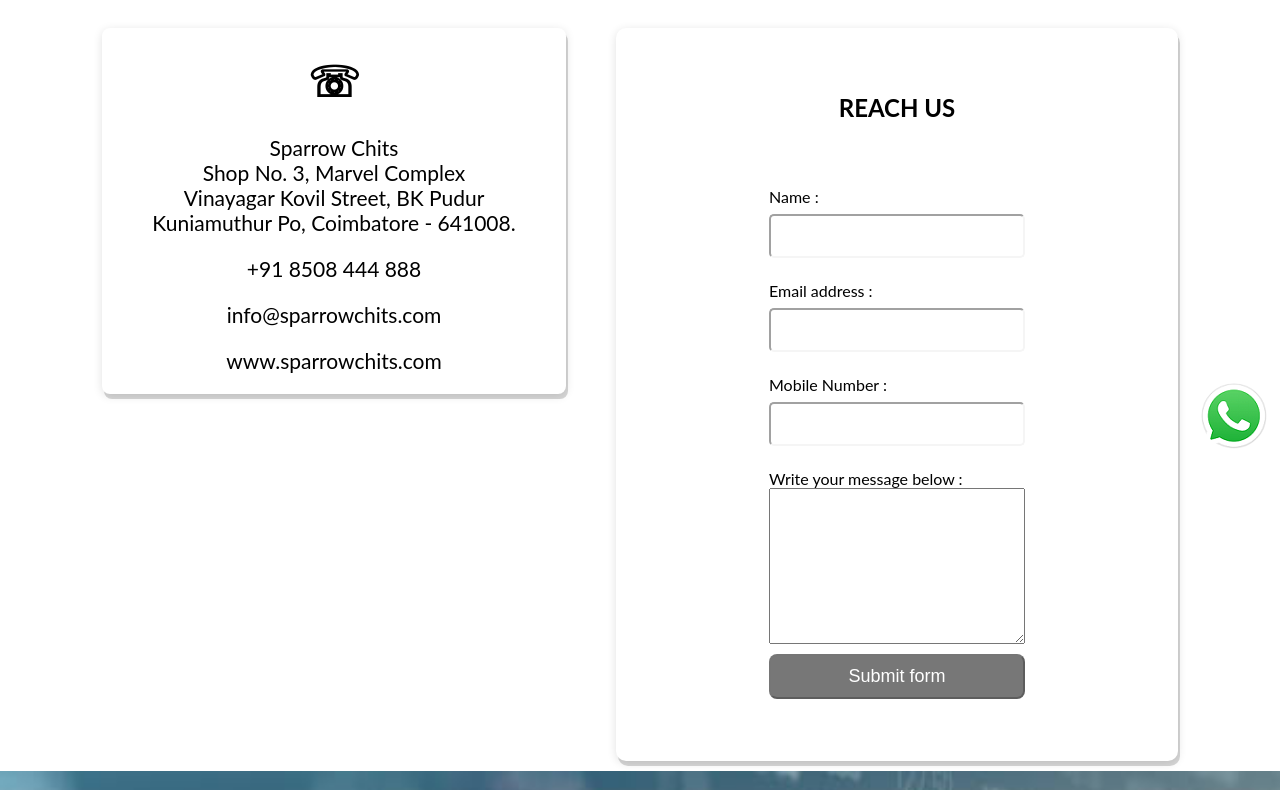
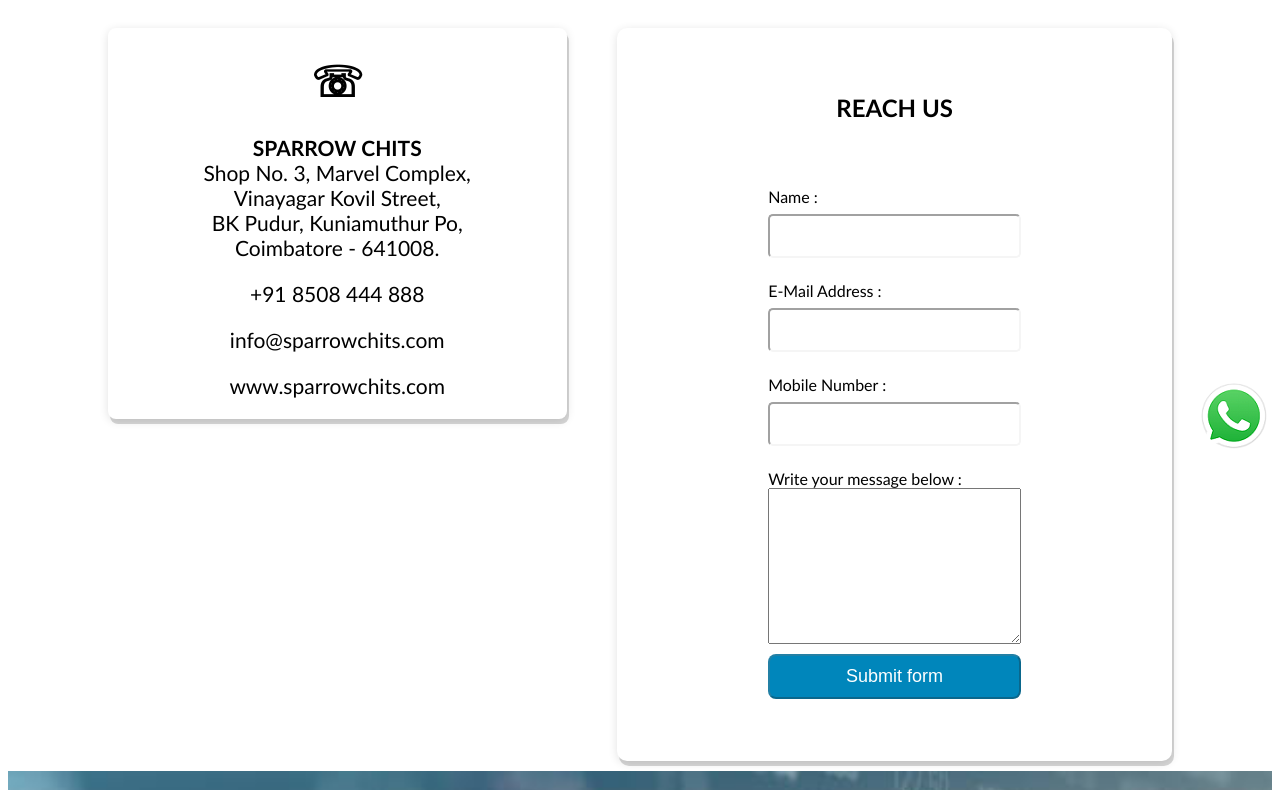
Before and after one commit to harithilak27/sparrowChits-angular-project, an Angular app: page /contactus in a window 1280 px wide. Shown: the part 340-1130 px from the top of the page. Built offline with nearby package versions, Linux system fonts and the light colour scheme.

Commit message:
style and css changed

```diff
--- a/src/app/app.component.html
+++ b/src/app/app.component.html
@@ -45,7 +45,7 @@
     <div class="inner-text">
         <h2>REACH US</h2>
         <p>&#9990;&nbsp;&nbsp;&nbsp;+91 8508 444 888</p>
-        <p>&#128187;&nbsp;&nbsp;&nbsp;www.sparrowchits.com</p>
+        <p>&#xf0ac;&nbsp;&nbsp;&nbsp;www.sparrowchits.com</p>
         <p>&#9993;&nbsp;&nbsp;&nbsp; info@sparrowchits.com</p>
         <p>&#9991;&nbsp;&nbsp;&nbsp;Shop No. 3, Marvel Complex, Vinayagar Kovil Street, BK Pudur,
             Kuniamuthur Po, Coimbatore - 641008.</p>
--- a/src/app/contact-us/contact-us.component.css
+++ b/src/app/contact-us/contact-us.component.css
@@ -67,7 +67,6 @@
     width: 100%;
     height: 45px;
     font-size: 18px;
-    background-color: black;
     color: white;
     border-radius: 8px;
     cursor: pointer;
--- a/src/app/contact-us/contact-us.component.html
+++ b/src/app/contact-us/contact-us.component.html
@@ -10,8 +10,13 @@
         <h1>&#9743;</h1>
     </div>
     <div>
-        <p>Sparrow Chits <br>Shop No. 3, Marvel Complex<br> Vinayagar Kovil Street, BK Pudur<br>
-            Kuniamuthur Po, Coimbatore - 641008.</p>
+        <div style="font-weight: bold;">SPARROW CHITS</div>
+        <div>
+            Shop No. 3, Marvel Complex,<br>
+            Vinayagar Kovil Street, <br>
+            BK Pudur, Kuniamuthur Po,<br>
+            Coimbatore - 641008.
+        </div>
         <p>+91 8508 444 888</p>
         <p>info@sparrowchits.com</p>
         <p>www.sparrowchits.com</p>
@@ -27,7 +32,7 @@
         <input formControlName="from_name" type="name" id="name" placeholder="" class="name"/>
         <p *ngIf="messageForm.get('from_name')?.hasError('pattern')" class="red">Name is required</p>
 
-        <label>Email address :</label>
+        <label>E-Mail Address :</label>
         <input formControlName="from_email" type="email" id="mail" placeholder="" class="email" />
         <p *ngIf="messageForm.get('from_email')?.hasError('email')" class="red">email is required</p>
 
@@ -39,12 +44,9 @@
         <textarea formControlName="message" class="message" id="textarea" rows="10" ></textarea>
         <p *ngIf="messageForm.get('message')?.hasError('pattern')" class="red">message required</p>
 
-        <button type="submit" class="submit" [disabled]="!messageForm.valid">Submit form</button>
+        <button type="submit" class="submit" [disabled]="!messageForm.valid" style="background-color: rgb(0, 134, 187);">Submit form</button>
 
         <h3 id="h3"></h3>
     </form>
 </div>
 </div>
-<!-- </div>
-</div>
-</div> -->
--- a/src/app/plan/plan.component.html
+++ b/src/app/plan/plan.component.html
@@ -154,18 +154,17 @@
         </tbody>
     </table>
 </div>
+
     <!-- plan 2 -->
     <h2>Plan : 2,00,000</h2>
     <table class="table">
         <tbody>
             <tr>
-                <!-- <th>&nbsp;&nbsp;&nbsp;&nbsp;&nbsp;&nbsp;&nbsp;&nbsp;&nbsp;&nbsp;&nbsp;&nbsp;&nbsp;&nbsp;&nbsp;&nbsp;</th> -->
                 <th>Chit Value</th>
                 <th>Chit Date</th>
                 <th>Disbursal Date</th>
             </tr>
             <tr>
-                <!-- <td>&nbsp;&nbsp;&nbsp;&nbsp;&nbsp;&nbsp;&nbsp;&nbsp;&nbsp;&nbsp;&nbsp;&nbsp;&nbsp;&nbsp;&nbsp;&nbsp;&nbsp;&nbsp;</td> -->
                 <td><b>Rs. 2,00,000/-</b></td>
                 <td><b>3rd of Every Month</b></td>
                 <td><b>10th of Every Month</b></td>
--- a/src/app/planning/planning.component.css
+++ b/src/app/planning/planning.component.css
@@ -2,7 +2,6 @@
     background-color: rgb(244, 250, 253);
     border-top-left-radius: 70px;
     border-top-right-radius: 70px;
-    padding-top: 25px;
     padding-bottom: 20px;
 }
 .bg2{
@@ -30,7 +29,7 @@
     box-shadow: 0 2px 5px 0 rgba(0,0,0,0.16),0 2px 10px 0 rgba(0,0,0,0.12);
     transition: all .3s ease;
     padding: 30px 15px;
-    /* text-align: center; */
+
 }
 td{
     width: 250px;
--- a/src/app/planning/planning.component.html
+++ b/src/app/planning/planning.component.html
@@ -37,7 +37,7 @@
 
                     <tr>
                         <td><p><b>Branch  :</b></p></td>
-                        <td><p>HDFC0005842</p></td>
+                        <td><p>Kuniamuthur</p></td>
                     </tr>
             </table>
             </div>
--- a/src/index.html
+++ b/src/index.html
@@ -2,7 +2,7 @@
 <html lang="en">
 <head>
   <meta charset="utf-8">
-  <title>Sparrow Chits</title>
+  <title>SPARROW CHITS : The Best Savings Chit Company in Coimbatore</title>
   <base href="/">
   <meta name="viewport" content="width=device-width, initial-scale=1">
   <link rel="icon" type="image/x-icon" href="favicon.ico">
--- a/src/styles.css
+++ b/src/styles.css
@@ -1,6 +1,9 @@
 /* You can add global styles to this file, and also import other style files */
 body{
-    font-family: Lato, Arial, sans-serif;
-    margin: 0;
+    font-family: Calibri;
+    margin-top: 0;
+    margin-left: 20;
+    margin-right: 20;
+    margin-bottom: 20;
     font-size: 16px;
 }
```
Also changed, not shown: 2 other files (tests, documents, lock files or other folders).
